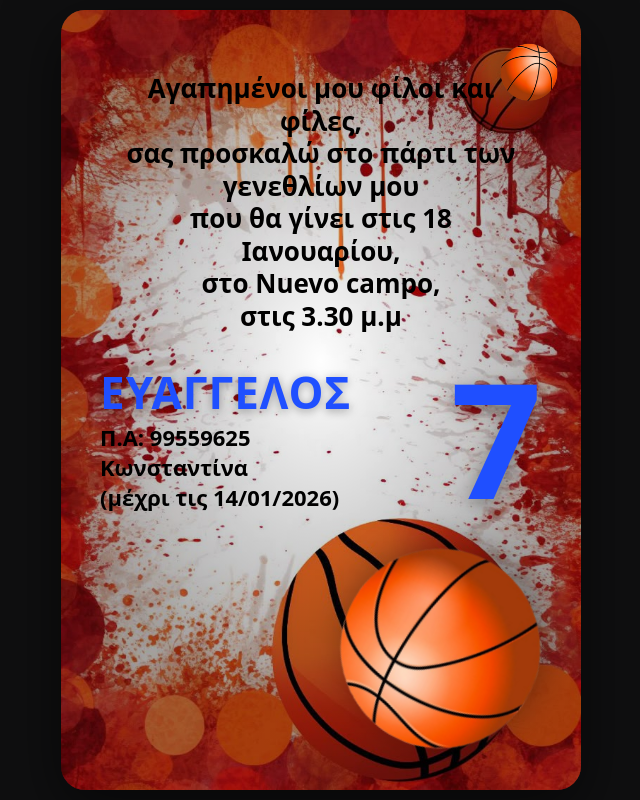
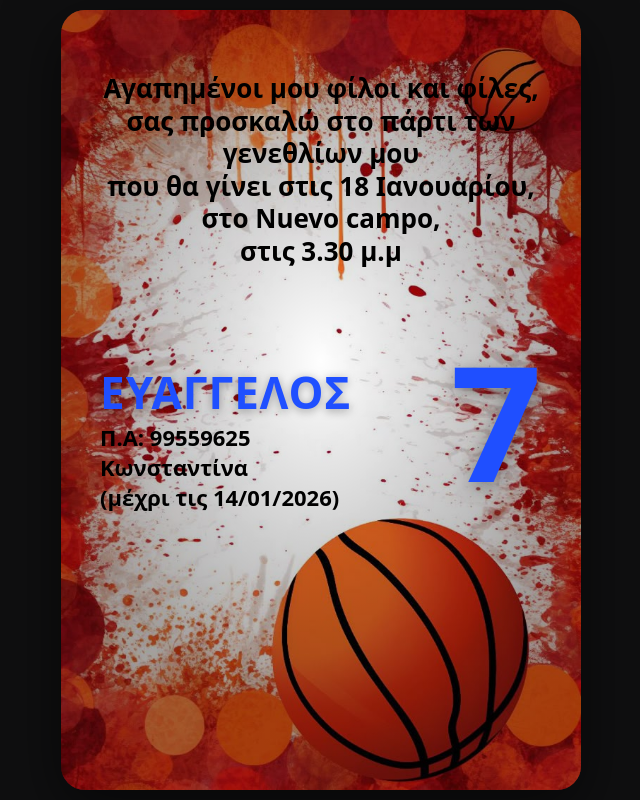
Before and after one commit to ahadjipavlis/birthday-invitation, a plain HTML site: page index.html in a window 1280 px wide. Shown: the whole page, without its empty margins (319-959 px from the left). Drawn offline with Linux system fonts and the light colour scheme.

Commit message:
Update index.html

```diff
--- a/index.html
+++ b/index.html
@@ -33,7 +33,9 @@
     .bg{
       position:absolute;
       inset:0;
-      background: url("background.jpg") center/cover no-repeat;
+      background-image: url("background.jpg");
+      background-size: cover;
+      background-position: center;
     }
 
     .shade{
@@ -44,45 +46,15 @@
         rgba(255,255,255,0),
         rgba(0,0,0,.35)
       );
-      pointer-events:none;
     }
 
-    .ball{
-      position:absolute;
-      background: url("ball.png") center/contain no-repeat;
-      pointer-events:none;
-      z-index:2;
-      filter: drop-shadow(0 8px 18px rgba(0,0,0,.35));
-    }
-
-    .ball.small{
-      width:12%;
-      aspect-ratio:1/1;
-      top:4%;
-      right:4%;
-    }
-
-    .ball.big{
-      width:42%;
-      aspect-ratio:1/1;
-      bottom:4%;
-      right:6%;
-      animation: spin 1.4s linear infinite;
-    }
-
-    @keyframes spin{
-      to{ transform: rotate(360deg); }
-    }
-
+    /* ===== ΠΑΝΩ ΚΕΙΜΕΝΟ ===== */
     .text-wrap{
       position:absolute;
       left:7.5%;
       right:7.5%;
       top:8%;
-      display:flex;
-      justify-content:center;
       text-align:center;
-      z-index:3;
     }
 
     .text{
@@ -90,7 +62,6 @@
       font-weight:800;
       line-height:1.25;
       font-size: clamp(18px, 3.6vw, 26px);
-      max-width:90%;
     }
 
     .text span{
@@ -106,6 +77,7 @@
     .text span:nth-child(4){animation-delay:.7s}
     .text span:nth-child(5){animation-delay:.9s}
 
+    /* ===== ΚΑΤΩ BLOCK ===== */
     .bottom-wrap{
       position:absolute;
       left:7.5%;
@@ -114,7 +86,7 @@
       display:flex;
       justify-content:space-between;
       align-items:center;
-      z-index:3;
+      gap:14px;
     }
 
     .bottom-left{
@@ -124,10 +96,10 @@
     .big-name{
       font-weight:900;
       font-size: clamp(30px, 6vw, 44px);
+      letter-spacing: 1px;
       color: var(--blue);
       text-transform: uppercase;
-      letter-spacing:1px;
-      text-shadow:0 2px 10px rgba(0,0,0,.35);
+      text-shadow: 0 2px 10px rgba(0,0,0,.35);
     }
 
     .line{
@@ -141,12 +113,8 @@
       font-size: clamp(90px, 18vw, 160px);
       line-height:1;
       color: var(--blue);
-      text-shadow:0 4px 18px rgba(0,0,0,.35);
-
-      animation:
-        popIn .9s ease forwards,
-        bounce7 1.4s ease-in-out infinite;
-      animation-delay: 1.35s, 2.2s;
+      text-shadow: 0 4px 18px rgba(0,0,0,.35);
+      animation: bounce 1.4s ease-in-out infinite;
     }
 
     .bottom-left span{
@@ -156,31 +124,31 @@
       animation: popIn .9s ease forwards;
     }
 
-    .bottom-left span:nth-child(1){animation-delay:1.1s}
-    .bottom-left span:nth-child(2){animation-delay:1.3s}
-    .bottom-left span:nth-child(3){animation-delay:1.5s}
-    .bottom-left span:nth-child(4){animation-delay:1.7s}
+    .bottom-left span:nth-child(1){ animation-delay:1.1s; }
+    .bottom-left span:nth-child(2){ animation-delay:1.3s; }
+    .bottom-left span:nth-child(3){ animation-delay:1.5s; }
+    .bottom-left span:nth-child(4){ animation-delay:1.7s; }
 
     @keyframes popIn{
-      to{ opacity:1; transform:translateY(0); }
+      to{
+        opacity:1;
+        transform:translateY(0);
+      }
     }
 
-    @keyframes bounce7{
+    @keyframes bounce{
       0%,100%{ transform: translateY(0); }
       50%{ transform: translateY(-18px); }
     }
 
-
-    @media (max-width:420px){
+    @media (max-width: 420px){
       .bottom-wrap{
         flex-direction:column;
-        gap:6px;
-        bottom:30%;
         text-align:center;
       }
-      .bottom-left{text-align:center;}
-      .ball.big{width:48%; bottom:2%; right:3%;}
-      .ball.small{width:14%; top:3%; right:3%;}
+      .bottom-left{
+        text-align:center;
+      }
     }
   </style>
 </head>
@@ -188,10 +156,6 @@
 <body>
   <div class="invite">
     <div class="bg"></div>
-
-    <div class="ball small"></div>
-    <div class="ball big"></div>
-
     <div class="shade"></div>
 
     <div class="text-wrap">
```
